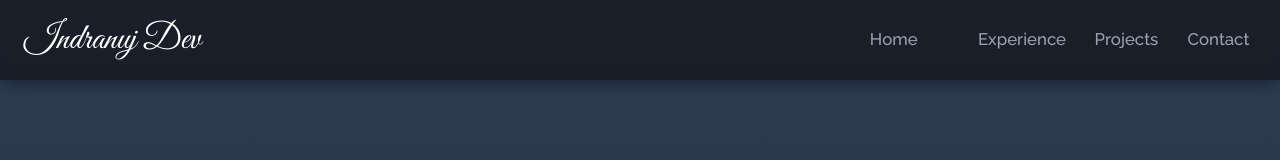
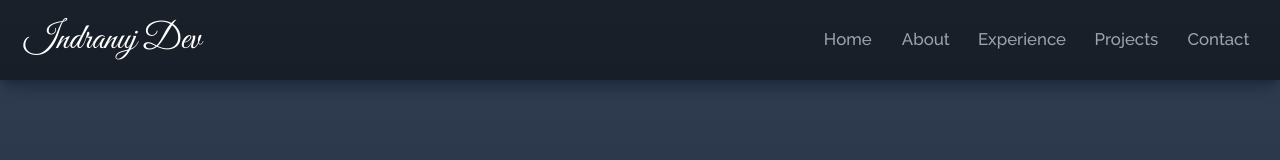
Before and after one commit to indranuj17/Portfolio, a React (Create React App) app: page / in a window 1280 px wide. Shown: the top 160 px of the page. Built offline with nearby package versions, Linux system fonts and the light colour scheme.

Commit message:
Update Navbar.jsx

```diff
--- a/src/Components/Navbar.jsx
+++ b/src/Components/Navbar.jsx
@@ -42,7 +42,7 @@ const Navbar = () => {
             })}; */}
 
             <li className='px-4 cursor-pointer capitalize font-medium text-gray-400 hover:text-gray-500 scale-105 duration-200 '>Home</li>
-            <li name="about" className='px-4 cursor-pointer capitalize font-medium text-gray-400 hover:text-gray-500 scale-105 duration-200 '></li>
+            <li  className='px-4 cursor-pointer capitalize font-medium text-gray-400 hover:text-gray-500 scale-105 duration-200 '>About</li>
             <li className='px-4 cursor-pointer capitalize font-medium text-gray-400 hover:text-gray-500 scale-105 duration-200 '>Experience</li>
             <li className='px-4 cursor-pointer capitalize font-medium text-gray-400 hover:text-gray-500 scale-105 duration-200 '>Projects</li>
             <li className='px-4 cursor-pointer capitalize font-medium text-gray-400 hover:text-gray-500 scale-105 duration-200 '>Contact</li>
@@ -52,7 +52,7 @@ const Navbar = () => {
         </div>
         {Nav && (
               <ul className='flex flex-col justify-center items-center absolute top-0 left-0 right-0 w-full h-screen bg-gradient-to-b from-black to bg-gray-700'>
-              <li className='cursor-pointer px-4 py-6 text-4xl  hover:text-gray-500 '></li>
+              <li className='cursor-pointer px-4 py-6 text-4xl  hover:text-gray-500 '>Home</li>
               <li className='cursor-pointer px-4 py-6 text-4xl  hover:text-gray-500'>About</li>
               <li className='cursor-pointer px-4 py-6 text-4xl  hover:text-gray-500'>Experience</li>
               <li className='cursor-pointer px-4 py-6 text-4xl  hover:text-gray-500'>Projects</li>
```
